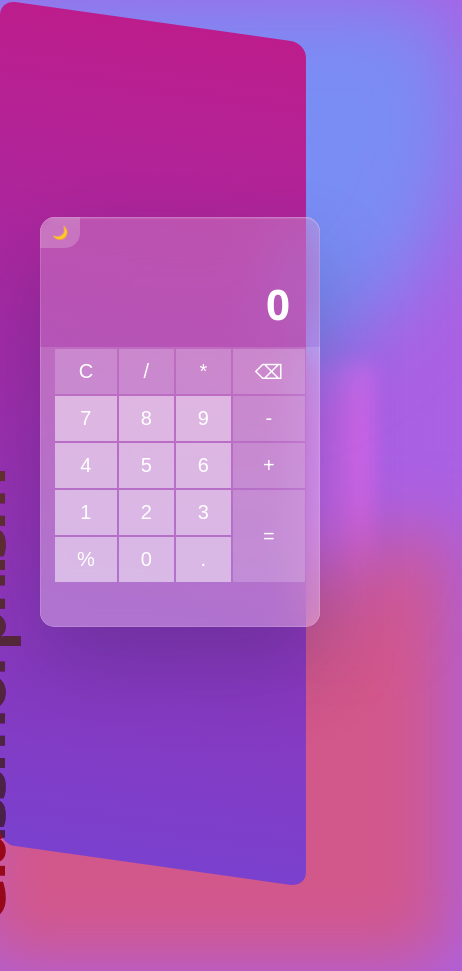
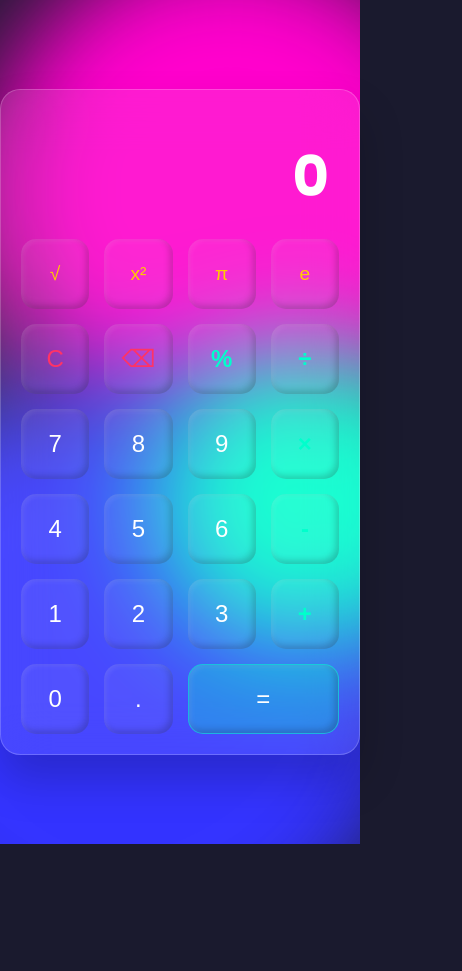
Before and after one commit to shadyibrahim9876-oss/calculator, an Electron app: page index.html in a window 360 px wide. Shown: the whole page, 462 px wide, since content can reach past the window. After the commit the page ends 844 px from the top, so only its background shows below. Drawn offline with Linux system fonts and the light colour scheme.

Commit message:
Add files via upload

```diff
--- a/index.html
+++ b/index.html
@@ -3,307 +3,285 @@
 <head>
     <meta charset="UTF-8">
     <meta name="viewport" content="width=device-width, initial-scale=1.0">
-    <title>Glassmorphism Calculator</title>
+    <title>Pro Glass Calculator</title>
     <style>
-        /* --- CSS Styling --- */
+        /* --- Global Styles --- */
+        @import url('https://fonts.googleapis.com/css2?family=Poppins:wght@300;500;700&display=swap');
+
         body {
-          display: flex;
-          justify-content: center;
-          align-items: center;
-          background-color: #AB61E4;
-          min-height: 100vh;
-          overflow: hidden;
-          color: #fff;
-          font-family: 'Segoe UI', Tahoma, Geneva, Verdana, sans-serif;
-          margin: 0;
+            display: flex;
+            justify-content: center;
+            align-items: center;
+            background-color: #1a1a2e; /* خلفية داكنة لإبراز الزجاج */
+            min-height: 100vh;
+            margin: 0;
+            font-family: 'Poppins', sans-serif;
+            overflow: hidden;
         }
 
-        .calculator {
-          --header-bg: rgba(255,255,255,.2);
-          --body-bg: rgba(255,255,255,.3);
-          --button-bg: rgba(255,255,255,.2);
-          --button-bg-hover: rgba(255,255,255,.3);
-          --button-highlight-bg: rgba(255,255,255,.5);
-          --button-highlight-bg-hover: rgba(255,255,255,.3);
-          transition: all 0.8s cubic-bezier(0.075, 0.82, 0.165, 1) 0s;
-          position: relative;
-          width: 280px;
-          box-shadow: rgb(24 32 79 / 25%) 0px 40px 80px, rgb(255 255 255 / 50%) 0px 0px 0px 0.5px inset;
-          border-radius: 15px;
-          z-index: 10;
+        /* --- الخلفيات الملونة المتحركة --- */
+        .background-shapes {
+            position: absolute;
+            width: 100%;
+            height: 100%;
+            z-index: 1;
+            overflow: hidden;
+        }
+        .shape {
+            position: absolute;
+            filter: blur(50px);
+            z-index: 1;
+            animation: float 10s infinite ease-in-out alternate;
+        }
+        .shape-1 { top: -10%; left: -10%; width: 500px; height: 500px; background: #ff00cc; border-radius: 50%; }
+        .shape-2 { bottom: -10%; right: -10%; width: 600px; height: 600px; background: #3333ff; border-radius: 50%; animation-delay: -5s; }
+        .shape-3 { top: 40%; left: 40%; width: 300px; height: 300px; background: #00ffcc; border-radius: 50%; animation-duration: 15s; }
+
+        @keyframes float {
+            0% { transform: translate(0, 0) rotate(0deg); }
+            100% { transform: translate(30px, 50px) rotate(10deg); }
         }
 
-        .calculator:hover { margin-bottom: 5px; }
-        .calculator:hover ~ .calculator-back { transform: skewY(18deg); width: 35%; }
-
-        .calculator.dark {
-          --header-bg: rgba(2,14,39,.2);
-          --body-bg: rgba(2,14,39,.3);
-          --button-bg: rgba(2,14,39,.2);
-          --button-bg-hover: rgba(255,255,255,.1);
-          --button-highlight-bg: rgba(2,14,39,.5);
-          --button-highlight-bg-hover: rgba(255,255,255,.15);
+        /* --- هيكل الآلة الحاسبة --- */
+        .calculator {
+            position: relative;
+            z-index: 10;
+            width: 400px; /* حجم أكبر */
+            background: rgba(255, 255, 255, 0.1);
+            backdrop-filter: blur(25px);
+            -webkit-backdrop-filter: blur(25px);
+            border-radius: 20px;
+            border: 1px solid rgba(255, 255, 255, 0.2);
+            box-shadow: 0 25px 45px rgba(0, 0, 0, 0.2);
+            padding: 20px;
+            transition: transform 0.3s;
         }
 
-        .calculator-header {
-          position: relative;
-          background-color: var(--header-bg);
-          padding: 30px 30px 15px 30px;
-          text-align: right;
-          border-top-left-radius: 15px;
-          border-top-right-radius: 15px;
-          backdrop-filter: blur(40px);
-          -webkit-backdrop-filter: blur(40px);
-          box-shadow: inset 0px 2px 1px rgba(255, 255, 255, .1);
+        .calculator:hover {
+            transform: scale(1.02); /* تكبير بسيط عند مرور الماوس */
         }
 
-        .calculator-body {
-          position: relative;
-          background-color: var(--body-bg);
-          padding: 15px;
-          border-bottom-left-radius: 15px;
-          border-bottom-right-radius: 15px;
-          backdrop-filter: blur(20px);
-          -webkit-backdrop-filter: blur(20px);
-          min-height: 250px;
+        /* --- الشاشة --- */
+        .display {
+            margin-bottom: 20px;
+            text-align: right;
+            padding: 0 10px;
+        }
+        .display .previous {
+            font-size: 1.2rem;
+            color: rgba(255, 255, 255, 0.6);
+            min-height: 24px;
+        }
+        .display .current {
+            font-size: 3.5rem; /* خط ضخم للنتيجة */
+            color: #fff;
+            font-weight: 700;
+            word-wrap: break-word;
+            word-break: break-all;
         }
 
-        .calculator-operation {
-          font-size: 18px;
-          margin-bottom: 4px;
-          min-height: 24px;
-          opacity: 0.8;
+        /* --- الأزرار --- */
+        .buttons-grid {
+            display: grid;
+            grid-template-columns: repeat(4, 1fr);
+            gap: 15px; /* مسافات أوسع بين الأزرار */
         }
 
-        .calculator-operation-result {
-          font-size: 42px;
-          font-weight: bold;
+        button {
+            height: 70px; /* أزرار أطول */
+            border-radius: 15px;
+            border: none;
+            background: rgba(255, 255, 255, 0.05);
+            font-size: 1.5rem;
+            color: #fff;
+            cursor: pointer;
+            transition: 0.2s;
+            box-shadow: inset 2px 2px 5px rgba(255,255,255,0.1), inset -3px -3px 7px rgba(0,0,0,0.2);
+            font-weight: 500;
         }
 
-        .calculator-button {
-          position: relative;
-          display: block;
-          height: 100%;
-          background-color: var(--button-bg);
-          font-size: 20px;
-          cursor: pointer;
-          color: #fff;
-          border: 1px solid rgba(255, 255, 255, 0);
-          user-select: none;
-          backdrop-filter: blur(6px);
-          -webkit-backdrop-filter: blur(6px);
-          transition: all .2s ease-in-out;
-          z-index: 2;
+        button:hover {
+            background: rgba(255, 255, 255, 0.2);
         }
 
-        .calculator-button:hover, .calculator-button:focus {
-          box-shadow: 0px 10px 25px rgba(4, 37, 100, 0.12);
-          border-radius: 4px;
-          background-color: var(--button-bg-hover);
-          border-color: rgba(255, 255, 255, .15);
-          z-index: 5;
-          transform: scale(1.25);
-          outline: none;
+        button:active {
+            transform: scale(0.95);
         }
 
-        .calculator-button.equal { grid-row-start: span 2; grid-column-start: 4; }
-        .calculator-button.highlight { background-color: var(--button-highlight-bg); }
-        .calculator-button.highlight:hover { background-color: var(--button-highlight-bg-hover); }
-
-        .calculator-button-wrapper {
-          position: absolute;
-          top: calc(117px + 15px);
-          right: 15px;
-          bottom: 15px;
-          left: 15px;
-          display: grid;
-          grid-gap: 2px;
-          grid-template-columns: repeat(4, auto);
-          grid-template-rows: repeat(5, 45px);
+        /* ألوان خاصة للأزرار */
+        .btn-operator {
+            color: #00ffcc;
+            font-weight: bold;
+        }
+        .btn-scientific {
+            font-size: 1.2rem;
+            color: #ffcc00;
+        }
+        .btn-equal {
+            background: rgba(0, 255, 204, 0.3);
+            grid-column: span 2; /* زر يساوي يأخذ مساحة زرين */
+            border: 1px solid rgba(0, 255, 204, 0.4);
+        }
+        .btn-equal:hover {
+            background: rgba(0, 255, 204, 0.5);
+        }
+        .btn-clear {
+            color: #ff3366;
         }
 
-        .calculator-back {
-          position: absolute;
-          top: 0; right: 0; bottom: 0; left: 0;
-          width: 85%;
-          background-image: linear-gradient(rgb(189, 29, 140) 0%, rgb(122, 65, 206) 100%);
-          border-radius: 15px;
-          transform: skewY(8deg);
-          transform-origin: left top;
-          transition: all 0.8s cubic-bezier(0.075, 0.82, 0.165, 1) 0s;
-          z-index: 5;
-        }
-
-        .title {
-          position: absolute;
-          top: 0; right: 0; bottom: 0; left: 0;
-          font-size: calc(62px + 1vw);
-          font-weight: 900;
-          color: rgba(31, 62, 90, 1);
-          letter-spacing: -.065em;
-          user-select: none;
-        }
-        .title:nth-child(2) { mix-blend-mode: screen; opacity: .75; }
-
-        .title-wrapper {
-          position: absolute;
-          top: 100%; left: 0;
-          transform: rotate(-90deg) translate(-80px, -65px);
-          mix-blend-mode: difference;
-          backdrop-filter: opacity(1);
-          z-index: 10;
-        }
-
-        .bg-item { position: absolute; }
-
-        .toggle-theme {
-          position: absolute; top: 0; left: 0;
-          font-size: 13px; padding: 8px 12px;
-          background-color: var(--button-bg);
-          border-top-left-radius: 15px; border-bottom-right-radius: 15px;
-          color: #fff; cursor: pointer; border: none; outline: none;
-          backdrop-filter: blur(4px); transition: all .1s ease-in-out;
-          z-index: 20;
-        }
-        .toggle-theme:hover { transform: scale(1.1); background-color: var(--button-bg-hover); }
-
-        #bg-1 {filter: blur(10px)} #bg-2 {filter: blur(36px)} #bg-4 {filter: blur(50px)}
-        #bg-6 {filter: blur(40px)} #bg-7 {filter: blur(30px)} #bg-9 {filter: blur(20px)}
     </style>
 </head>
 <body>
 
-<div id="bg-0" class="bg-item" style="top: 0; right: 0; bottom: 0; left: 0;"><svg width="100%" height="100%" fill="none"><rect y="0.4375" width="100%" height="100%" fill="#AB61E4"/></svg></div>
-<div id="bg-1" class="bg-item" style="bottom: 0; left: 0;"><svg width="371" height="476" viewBox="0 0 371 476" fill="none"><path d="M371 0H-60V538H371V0Z" fill="#F56CF0"/></svg></div>
-<div id="bg-2" class="bg-item" style="bottom: -15%; right: calc(35% - 217px);"><svg width="478" height="430" viewBox="0 0 478 430" fill="none"><path d="M523 0H0V480H523V0Z" fill="#D2578B"/></svg></div>
-<div id="bg-4" class="bg-item" style="top: 0; right: 0; bottom: 0;"><svg width="332" height="600" viewBox="0 0 332 600" fill="none"><path d="M338.5 -169L676.68 26V416L338.5 611L0.316986 416V26L338.5 -169Z" fill="#AB61E4"/></svg></div>
-<div id="bg-6" class="bg-item" style="top: 0; left: calc(50% - 281px);"><svg width="563" height="393" viewBox="0 0 563 393" fill="none"><path d="M281.5 393C436.968 393 563 270.774 563 120C563 -30.7737 436.968 -153 281.5 -153C126.032 -153 0 -30.7737 0 120C0 270.774 126.032 393 281.5 393Z" fill="#7A8DF4"/></svg></div>
+    <div class="background-shapes">
+        <div class="shape shape-1"></div>
+        <div class="shape shape-2"></div>
+        <div class="shape shape-3"></div>
+    </div>
 
-<main class="calculator-wrapper">
-  <div class="title-wrapper">
-    <div class="title">Glassmorphism</div>
-    <div class="title">Glassmorphism</div>
-  </div>
+    <div class="calculator">
+        <div class="display">
+            <div class="previous" id="prev-display"></div>
+            <div class="current" id="curr-display">0</div>
+        </div>
 
-  <section class="calculator">
-    <button id="toggler" class="toggle-theme">
-      <span id="dark" style="display: block;">🌙</span>
-      <span id="light" style="display: none;">☀️</span>
-    </button>
-    <header class="calculator-header">
-      <div class="calculator-operation"></div>
-      <div class="calculator-operation-result">0</div>
-    </header>
-    <main class="calculator-body"></main>
-    <div class="calculator-button-wrapper">
-      <button type="button" class="calculator-button"><span>C</span></button>
-      <button type="button" class="calculator-button"><span>/</span></button>
-      <button type="button" class="calculator-button"><span>*</span></button>
-      <button type="button" class="calculator-button"><span>⌫</span></button>
+        <div class="buttons-grid">
+            <button class="btn-scientific" onclick="calculateScientific('sqrt')">√</button>
+            <button class="btn-scientific" onclick="calculateScientific('sqr')">x²</button>
+            <button class="btn-scientific" onclick="appendNumber('3.14159')">π</button>
+            <button class="btn-scientific" onclick="appendNumber('2.71828')">e</button>
 
-      <button type="button" class="calculator-button highlight"><span>7</span></button>
-      <button type="button" class="calculator-button highlight"><span>8</span></button>
-      <button type="button" class="calculator-button highlight"><span>9</span></button>
-      <button type="button" class="calculator-button"><span>-</span></button>
+            <button class="btn-clear" onclick="clearDisplay()">C</button>
+            <button class="btn-clear" onclick="deleteLast()">⌫</button>
+            <button class="btn-operator" onclick="chooseOperation('%')">%</button>
+            <button class="btn-operator" onclick="chooseOperation('/')">÷</button>
 
-      <button type="button" class="calculator-button highlight"><span>4</span></button>
-      <button type="button" class="calculator-button highlight"><span>5</span></button>
-      <button type="button" class="calculator-button highlight"><span>6</span></button>
-      <button type="button" class="calculator-button"><span>+</span></button>
+            <button onclick="appendNumber('7')">7</button>
+            <button onclick="appendNumber('8')">8</button>
+            <button onclick="appendNumber('9')">9</button>
+            <button class="btn-operator" onclick="chooseOperation('*')">×</button>
 
-      <button type="button" class="calculator-button highlight"><span>1</span></button>
-      <button type="button" class="calculator-button highlight"><span>2</span></button>
-      <button type="button" class="calculator-button highlight"><span>3</span></button>
-      <button type="button" class="calculator-button equal"><span>=</span></button>
+            <button onclick="appendNumber('4')">4</button>
+            <button onclick="appendNumber('5')">5</button>
+            <button onclick="appendNumber('6')">6</button>
+            <button class="btn-operator" onclick="chooseOperation('-')">-</button>
 
-      <button type="button" class="calculator-button highlight"><span>%</span></button>
-      <button type="button" class="calculator-button highlight"><span>0</span></button>
-      <button type="button" class="calculator-button highlight"><span>.</span></button>
+            <button onclick="appendNumber('1')">1</button>
+            <button onclick="appendNumber('2')">2</button>
+            <button onclick="appendNumber('3')">3</button>
+            <button class="btn-operator" onclick="chooseOperation('+')">+</button>
+
+            <button onclick="appendNumber('0')">0</button>
+            <button onclick="appendNumber('.')">.</button>
+            <button class="btn-equal" onclick="compute()">=</button>
+        </div>
     </div>
-  </section>
-  <div class="calculator-back"></div>
-</main>
 
-<script>
-/* --- JavaScript Logic --- */
-let $toggler = document.getElementById('toggler'),
-    $calculator = document.querySelector('.calculator');
+    <script>
+        // المتغيرات
+        const currDisplay = document.getElementById('curr-display');
+        const prevDisplay = document.getElementById('prev-display');
+        let currentOperand = '';
+        let previousOperand = '';
+        let operation = undefined;
 
-$toggler.addEventListener('click', function() {
-  $calculator.classList.toggle('dark');
-  if($calculator.classList.contains('dark')) {
-    $toggler.querySelector('#light').style.display = 'block';
-    $toggler.querySelector('#dark').style.display = 'none';
-  } else {
-    $toggler.querySelector('#light').style.display = 'none';
-    $toggler.querySelector('#dark').style.display = 'block';
-  }
-});
-
-const operationScreen = document.querySelector('.calculator-operation');
-const resultScreen = document.querySelector('.calculator-operation-result');
-const buttons = document.querySelectorAll('.calculator-button');
-
-let currentInput = "";
-let history = "";
-
-function updateScreen(value, isResult = false) {
-    resultScreen.innerText = value;
-    if(!isResult) operationScreen.innerText = history;
-}
-
-buttons.forEach((btn) => {
-    btn.addEventListener('click', () => {
-        const btnText = btn.innerText.trim();
-
-        // Clear
-        if (btnText === 'C') {
-            currentInput = ""; history = "";
-            updateScreen("0"); operationScreen.innerText = "";
-            return;
+        // إضافة رقم للشاشة
+        function appendNumber(number) {
+            if (number === '.' && currentOperand.includes('.')) return;
+            if (currentOperand.length > 12) return; // حد أقصى للأرقام
+            currentOperand = currentOperand.toString() + number.toString();
+            updateDisplay();
         }
 
-        // Backspace
-        if (btnText === '⌫') {
-            currentInput = currentInput.toString().slice(0, -1);
-            if (currentInput === "") currentInput = "0";
-            updateScreen(currentInput);
-            return;
+        // اختيار العملية الحسابية
+        function chooseOperation(op) {
+            if (currentOperand === '') return;
+            if (previousOperand !== '') {
+                compute();
+            }
+            operation = op;
+            previousOperand = currentOperand;
+            currentOperand = '';
+            updateDisplay();
         }
 
-        // Calculate (=)
-        if (btnText === '=') {
-            try {
-                if(currentInput === "" && history === "") return;
-                let expression = history + currentInput;
-                // Safe evaluation
-                let finalResult = eval(expression);
-                operationScreen.innerText = expression.replace('*', '×').replace('/', '÷');
-                updateScreen(finalResult, true);
-                currentInput = finalResult;
-                history = "";
-            } catch (error) {
-                updateScreen("Error", true);
-                currentInput = "";
+        // الحساب النهائي
+        function compute() {
+            let computation;
+            const prev = parseFloat(previousOperand);
+            const current = parseFloat(currentOperand);
+            if (isNaN(prev) || isNaN(current)) return;
+
+            switch (operation) {
+                case '+': computation = prev + current; break;
+                case '-': computation = prev - current; break;
+                case '*': computation = prev * current; break;
+                case '/': computation = prev / current; break;
+                case '%': computation = prev % current; break;
+                default: return;
             }
-            return;
+            currentOperand = computation;
+            operation = undefined;
+            previousOperand = '';
+            updateDisplay();
         }
 
-        // Operators & Numbers
-        const operators = ['+', '-', '*', '/', '%'];
+        // العمليات العلمية الفورية
+        function calculateScientific(type) {
+            if(currentOperand === '') return;
+            let current = parseFloat(currentOperand);
 
-        if (operators.includes(btnText)) {
-            if(currentInput === "" && history === "") return;
-            history += currentInput + btnText;
-            currentInput = "";
-            operationScreen.innerText = history;
-        } else {
-            if (currentInput === "0" && btnText !== ".") currentInput = btnText;
-            else currentInput += btnText;
-            updateScreen(currentInput);
+            if(type === 'sqrt') {
+                current = Math.sqrt(current);
+            } else if (type === 'sqr') {
+                current = Math.pow(current, 2);
+            }
+
+            currentOperand = current;
+            updateDisplay();
         }
-    });
-});
-</script>
+
+        // تحديث الشاشة
+        function updateDisplay() {
+            currDisplay.innerText = currentOperand === '' ? '0' : formatNumber(currentOperand);
+            if (operation != null) {
+                prevDisplay.innerText = `${formatNumber(previousOperand)} ${operation}`;
+            } else {
+                prevDisplay.innerText = '';
+            }
+        }
+
+        // تنسيق الأرقام (إضافة الفواصل)
+        function formatNumber(number) {
+            const stringNumber = number.toString();
+            const integerDigits = parseFloat(stringNumber.split('.')[0]);
+            const decimalDigits = stringNumber.split('.')[1];
+            let integerDisplay;
+            if (isNaN(integerDigits)) {
+                integerDisplay = '';
+            } else {
+                integerDisplay = integerDigits.toLocaleString('en', { maximumFractionDigits: 0 });
+            }
+            if (decimalDigits != null) {
+                return `${integerDisplay}.${decimalDigits}`;
+            } else {
+                return integerDisplay;
+            }
+        }
+
+        // المسح الكامل
+        function clearDisplay() {
+            currentOperand = '';
+            previousOperand = '';
+            operation = undefined;
+            updateDisplay();
+        }
+
+        // مسح آخر رقم
+        function deleteLast() {
+            currentOperand = currentOperand.toString().slice(0, -1);
+            updateDisplay();
+        }
+    </script>
 </body>
 </html>
```
